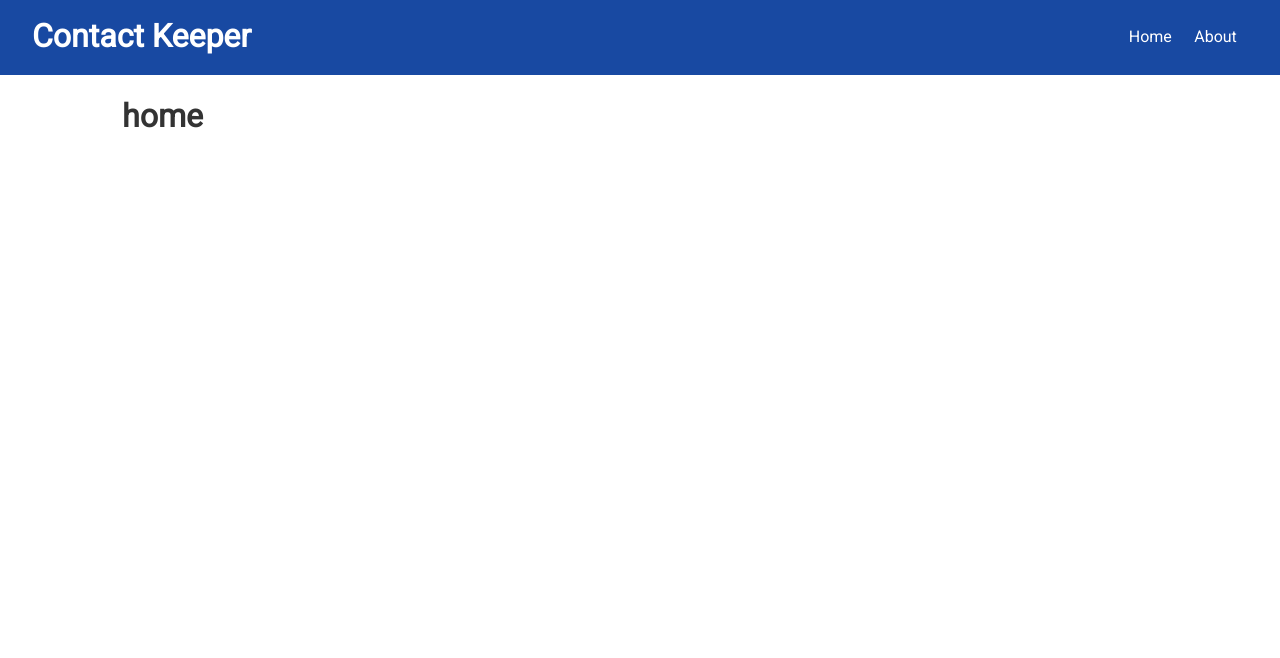
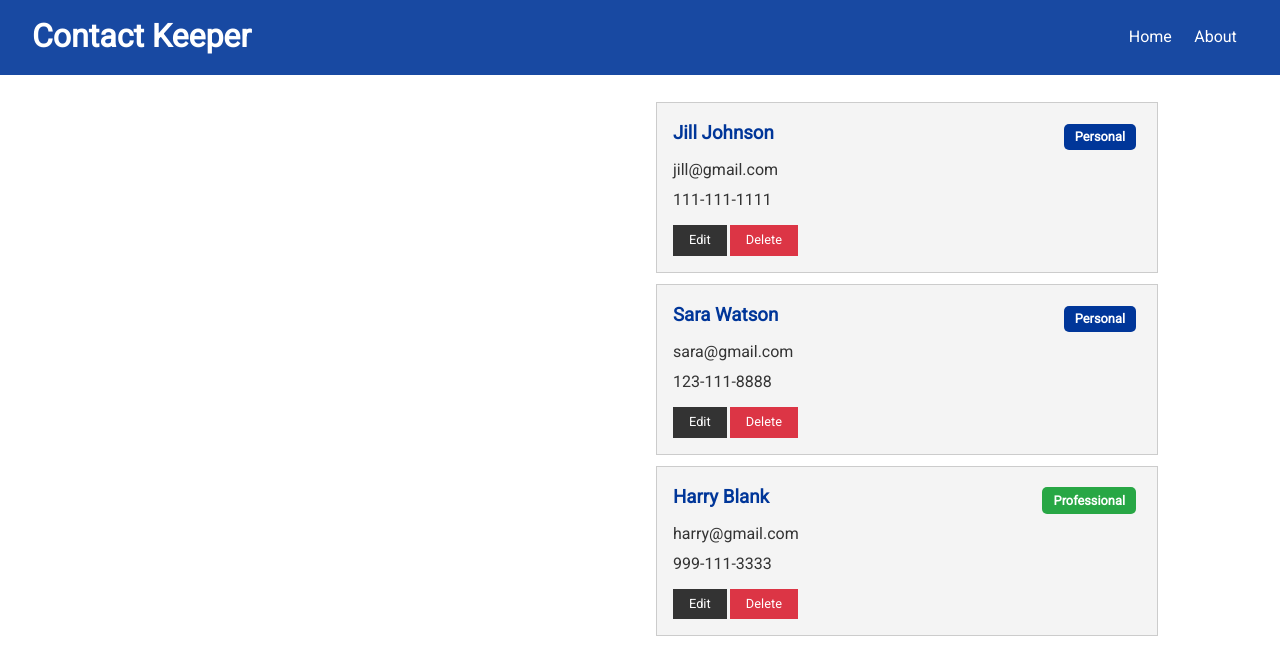
Before and after one commit to AkshatSaraswat03/Contact-Keeper-App, a React (Create React App) app in the folder client/: page / in a window 1280 px wide. Shown: the top 658 px of the page. Built offline with nearby package versions, Linux system fonts and the light colour scheme.

Commit message:
ui, contacts page

```diff
--- a/client/src/App.js
+++ b/client/src/App.js
@@ -3,10 +3,12 @@
 import Navbar from './components/Navbar'
 import Home from './components/pages/Home'
 import About from './components/pages/About'
+import ContactState from './context/contact/ContactState'
 import './App.css'
 
 function App() {
   return(
+    <ContactState>
       <Router>
         <>
           <Navbar />
@@ -16,6 +18,7 @@
           </div>
         </>
       </Router>
+    </ContactState>
   )
 }
 
--- /dev/null
+++ b/client/src/components/ContactItem.js
@@ -0,0 +1,30 @@
+import React from 'react'
+
+const ContactItem = ({contact}) => {
+  const {id, name, email, phone, type} = contact
+  return (
+    <div className="card bg-light">
+      <h3 className="text-primary text-left">
+        {name}{' '}
+        <span style = {{float : 'right'}}
+          className= {'badge ' + (type==='professional'? 'badge-success' : 'badge-primary')} >
+          {type.charAt(0).toUpperCase() + type.slice(1)}
+        </span>
+      </h3>
+      <ul className="list">
+        {email && (<li>
+          {email}
+        </li>)}
+        {phone && (<li>
+          {phone}
+        </li>)}
+      </ul>
+      <p>
+        <button className="btn btn-dark btn-sm">Edit</button>
+        <button className="btn btn-danger btn-sm">Delete</button>
+      </p>
+    </div>
+  )
+}
+
+export default ContactItem
--- /dev/null
+++ b/client/src/components/Contacts.js
@@ -0,0 +1,16 @@
+import React, {useContext} from 'react'
+import ContactContext from '../context/contact/contactContext'
+import ContactItem from './ContactItem'
+const Contacts = () => {
+  const contactContext = useContext(ContactContext)
+
+  const {contacts} = contactContext
+
+  return (
+    <>
+     {contacts.map(contact => <ContactItem key={contact.id} contact={contact}/>)}
+    </>
+  )
+}
+
+export default Contacts
--- a/client/src/components/pages/Home.js
+++ b/client/src/components/pages/Home.js
@@ -1,9 +1,11 @@
 import React from 'react'
+import Contacts from '../Contacts'
 
 const Home = () => {
   return (
-    <div>
-      <h1>home</h1>
+    <div className="grid-2">
+      <div></div>
+      <div><Contacts /></div>
     </div>
   )
 }
--- /dev/null
+++ b/client/src/context/contact/ContactState.js
@@ -0,0 +1,67 @@
+import React, {useReducer} from 'react'
+import uuid from 'uuid'
+import ContactContext from './contactContext'
+import ContactReducer from './contactReducer'
+import {
+  ADD_CONTACT,
+  DELETE_CONTACT,
+  SET_CURRENT,
+  CLEAR_CURRENT,
+  CLEAR_FILTER,
+  UPDATE_CONTACT,
+  FILTER_CONTACT
+} from '../types'
+
+const ContactState = (props) => {
+  const initialState = {
+    contacts: [
+      {
+        id: 1,
+        name: 'Jill Johnson',
+        email: 'jill@gmail.com',
+        phone: '111-111-1111',
+        type: 'personal'
+      },
+      {
+        id: 2,
+        name: 'Sara Watson',
+        email: 'sara@gmail.com',
+        phone: '123-111-8888',
+        type: 'personal'
+      },
+      {
+        id: 3,
+        name: 'Harry Blank',
+        email: 'harry@gmail.com',
+        phone: '999-111-3333',
+        type: 'professional'
+      }
+    ]
+  }
+
+  const [state, dispatch] = useReducer(ContactReducer, initialState)
+
+  //add contact
+
+  //delete contact
+
+  //set current contact
+
+  //clear current contact
+
+  //update contact
+
+  //filter contacts
+
+  //clear filters
+
+  return (
+  <ContactContext.Provider value={{
+    contacts: state.contacts
+  }}>
+    {props.children}
+  </ContactContext.Provider>
+  )
+}
+
+export default ContactState
--- /dev/null
+++ b/client/src/context/contact/contactContext.js
@@ -0,0 +1,5 @@
+import {createContext} from 'react'
+
+const contactContext = createContext()
+
+export default contactContext
--- /dev/null
+++ b/client/src/context/types.js
@@ -0,0 +1,9 @@
+export const ADD_CONTACT = 'ADD_CONTACT'
+export const DELETE_CONTACT = 'DELETE_CONTACT'
+export const SET_CURRENT = 'SET_CURRENT'
+export const CLEAR_CURRENT = 'CLEAR_CURRENT'
+export const UPDATE_CONTACT = 'UPDATE_CONTACT'
+export const FILTER_CONTACT = 'FILTER_CONTACT'
+export const CLEAR_FILTER = 'CLEAR_FILTER'
+export const SET_ALERT = 'SET_ALERT'
+export const REMOVE_ALERT = 'REMOVE_ALERT'
```
Also changed, not shown: client/src/context/contact/contactReducer.js (added). Lines whose indentation alone changed are shown as unchanged.
